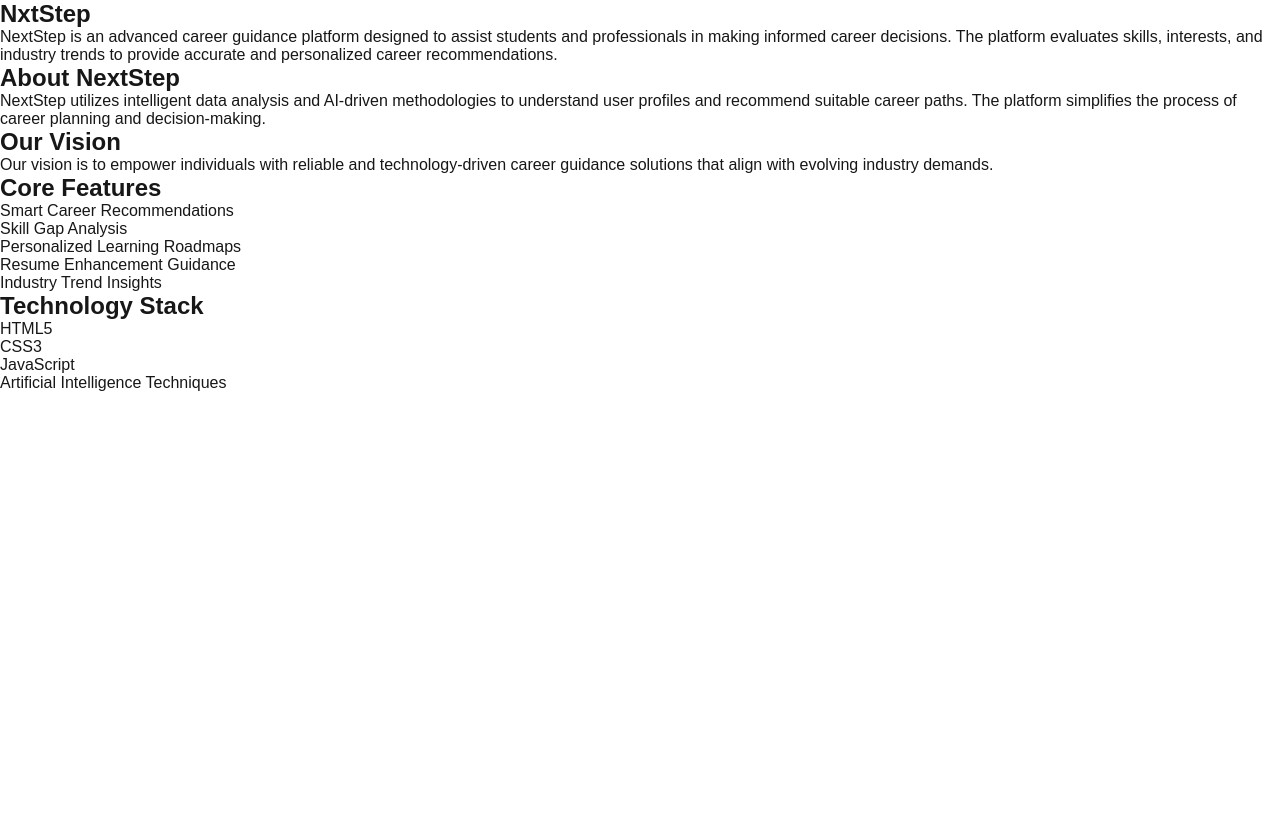
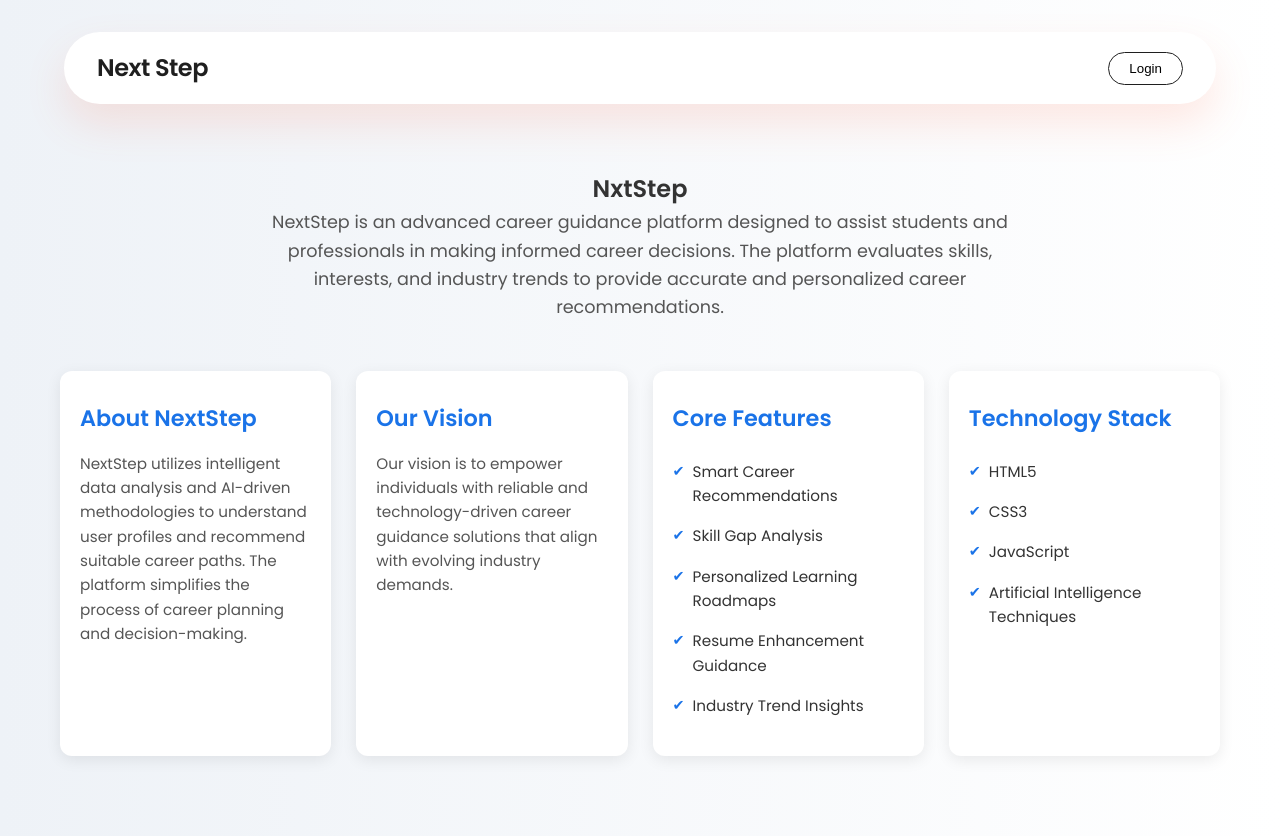
Before and after one commit to vishnuprasathcool/career-guide-with-AI, a Next.js app in the folder my-next-app/: page /about in a window 1280 px wide. Before the commit the page ends 800 px from the top, so only its background shows below. Built offline with nearby package versions, Linux system fonts and the light colour scheme.

Commit message:
about linked

```diff
--- a/my-next-app/src/app/about/page.js
+++ b/my-next-app/src/app/about/page.js
@@ -1,3 +1,4 @@
+import Navbar from '../components/Navbar/Navbar';
 import About from '../components/About/about';
 
 export const metadata = {
@@ -8,6 +9,7 @@ export const metadata = {
 export default function AboutPage() {
   return (
     <main>
+      <Navbar />
       <About />
     </main>
   );
--- a/my-next-app/src/app/components/About/about.css
+++ b/my-next-app/src/app/components/About/about.css
@@ -19,7 +19,7 @@ body {
 /* Container */
 .about-container {
     max-width: 1200px;
-    margin: 60px auto;
+    margin: 150px auto 60px;
     padding: 20px;
     text-align: center;
 }
--- a/my-next-app/src/app/components/About/about.js
+++ b/my-next-app/src/app/components/About/about.js
@@ -1,4 +1,6 @@
+"use client";
 import { useEffect, useState } from "react";
+import './about.css';
 
 export default function NextStepAbout() {
     const text = "NextStep";
@@ -16,7 +18,7 @@ export default function NextStepAbout() {
     }, []);
 
     return (
-        <section className="about-container">
+        <section className="about-container" id="about">
             <h1>{displayText}</h1>
 
             <p className="intro">
--- a/my-next-app/src/app/components/Navbar/Navbar.css
+++ b/my-next-app/src/app/components/Navbar/Navbar.css
@@ -10,12 +10,8 @@
     padding: 1rem 2rem;
 
     /* Stronger Glass Effect */
-    background: rgba(255, 255, 255, 0.65);
-    background: linear-gradient(135deg,
-            rgba(255, 255, 255, 0.7) 0%,
-            rgba(255, 255, 255, 0.3) 100%);
-    backdrop-filter: blur(24px) saturate(200%);
-    -webkit-backdrop-filter: blur(24px);
+    /* Solid Background */
+    background: #ffffff;
 
     position: fixed;
     top: 2rem;
@@ -55,7 +51,7 @@
 }
 
 .navbar:hover {
-    background: rgba(255, 255, 255, 0.85);
+    background: #ffffff;
     box-shadow:
         0 25px 50px rgba(0, 0, 0, 0.12),
         inset 0 0 0 1px rgba(255, 255, 255, 1);
--- a/my-next-app/src/app/components/Navbar/Navbar.js
+++ b/my-next-app/src/app/components/Navbar/Navbar.js
@@ -1,5 +1,6 @@
 "use client";
 import React from 'react';
+import Link from 'next/link';
 import './Navbar.css';
 
 const Navbar = () => {
@@ -7,9 +8,10 @@ const Navbar = () => {
         <nav className="navbar">
             <div className="logo">Next Step</div>
             <div className="nav-links">
-                <a href="#features">Features</a>
-                <a href="#about">About</a>
-                <a href="#contact">Contact</a>
+                <Link href="/">Home</Link>
+                <Link href="#features">Features</Link>
+                <Link href="/about">About</Link>
+                <Link href="#contact">Contact</Link>
             </div>
             <button className="nav-cta">Login</button>
         </nav>
--- a/my-next-app/src/app/page.js
+++ b/my-next-app/src/app/page.js
@@ -2,6 +2,8 @@ import Home from "./components/Home/Home";
 
 export default function Page() {
   return (
-    <Home />
+    <main>
+      <Home />
+    </main>
   );
 }
```
